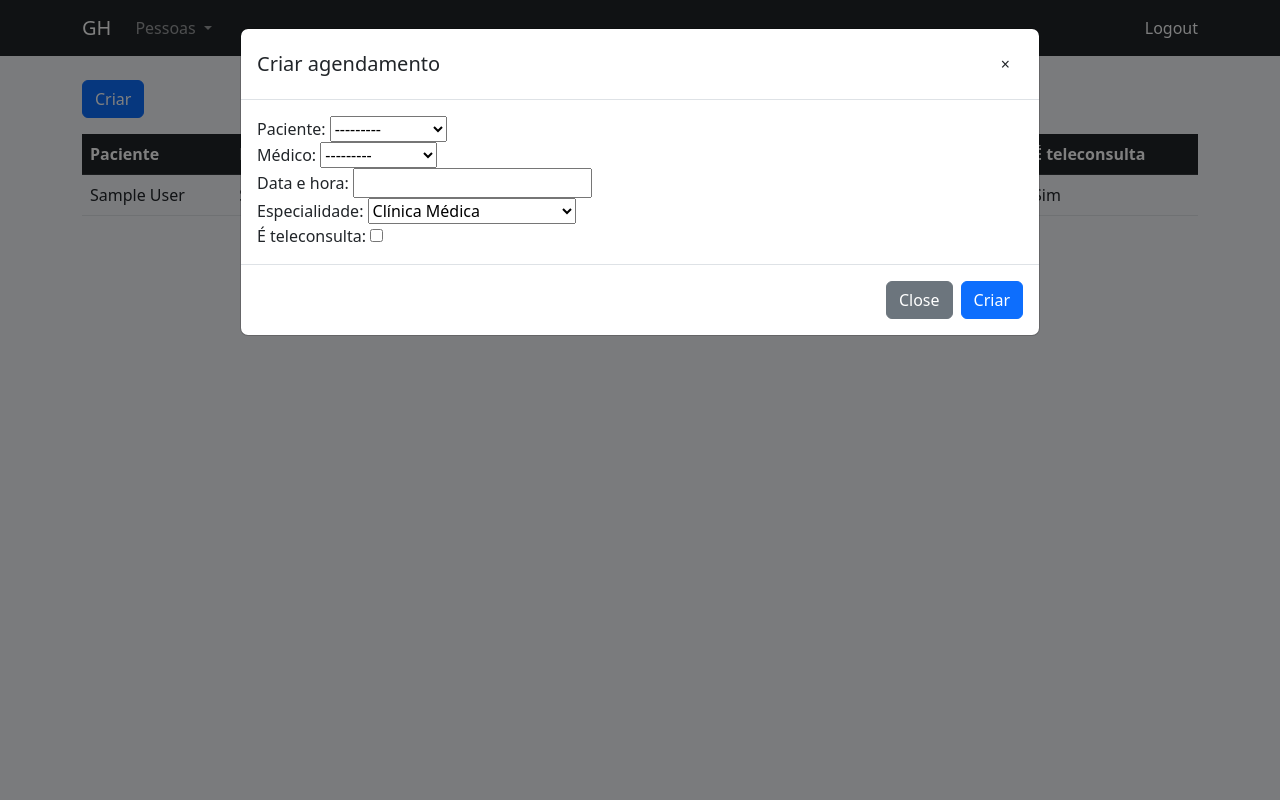
After one commit to LeoEdenir/projeto-poo2, a Django app: page /agenda/ in a window 1280 px wide, after a click on "Criar". The commit adds this page. Run offline with Django 4.2, Linux system fonts and the light colour scheme; a user stored in the database is signed in; tables that the repository leaves empty hold one stand-in row (values such as "Sample post"); some libraries are stand-ins or nearby versions.

Commit message:
finalizar funcionalidades

```diff
--- a/GH/settings.py
+++ b/GH/settings.py
@@ -37,6 +37,7 @@ INSTALLED_APPS = [
     'django.contrib.sessions',
     'django.contrib.messages',
     'django.contrib.staticfiles',
+    "bootstrap_datepicker_plus",
     'appGH.apps.AppghConfig',
     'appCalendario.apps.AppcalendarioConfig',
 ]
--- a/GH/urls.py
+++ b/GH/urls.py
@@ -4,5 +4,5 @@ from django.urls import path, include
 urlpatterns = [
     path('admin/', admin.site.urls),
     path('', include('appGH.urls')),
-    # path('agenda/', include('appCalendario.urls')),
+    path('agenda/', include('appCalendario.urls')),
 ]
--- /dev/null
+++ b/appCalendario/forms.py
@@ -0,0 +1,16 @@
+from bootstrap_datepicker_plus.widgets import DateTimePickerInput
+from django import forms
+
+from appCalendario.models import Agendamento
+
+
+class AgendamentoForm(forms.ModelForm):
+    especialidade = forms.ChoiceField(choices=Agendamento.ESPECIALIDADES, required=True)
+
+    class Meta:
+        model = Agendamento
+        fields = "__all__"
+
+        widgets = {
+            "data_hora": DateTimePickerInput(options={"format": "HH:mm:ss DD/MM/YYYY"}),
+        }
--- a/appCalendario/models.py
+++ b/appCalendario/models.py
@@ -21,7 +21,7 @@ class Agendamento(models.Model):
         ("CP", "Clínica Pediátrica"),
     ]
 
-    especialidade = models.CharField(verbose_name="Especialidade", max_length=3)
+    especialidade = models.CharField(verbose_name="Especialidade", choices=ESPECIALIDADES, max_length=3)
     teleconsulta = models.BooleanField(verbose_name="É teleconsulta?", default=False)
 
     class Meta:
--- /dev/null
+++ b/appCalendario/templates/agenda.html
@@ -0,0 +1,125 @@
+{% extends 'base.html' %}
+{% load static %}
+
+{% block content %}
+
+    {{ form_agendamento.media }}
+
+    <script>
+        $(document).ready(function ($) {
+            $(".table-row").click(function () {
+                console.log("teste")
+                window.document.location = $(this).data("href");
+            });
+        });
+    </script>
+
+    {#    <form method="get" action=".">#}
+    {#        <label class="form-label" for="buscar">Buscar</label>#}
+    {#        <div class="input-group mb-5">#}
+    {#            <input type="search" name="buscar" id="buscar" class="form-control" value="{{ request.GET.buscar }}" autofocus>#}
+    {#            <div class="input-group-append">#}
+    {#                <button class="btn btn-success" type="submit">Buscar</button>#}
+    {#            </div>#}
+    {#        </div>#}
+    {#    </form>#}
+
+    <!-- Button trigger modal -->
+    <button type="button" class="btn btn-primary mb-3" data-toggle="modal" data-target="#exampleModal">Criar</button>
+
+    {% if updated %}
+        <div class="alert alert-success" role="alert">
+            Atualizado criado com sucesso
+        </div>
+    {% endif %}
+
+    <!-- Create Modal -->
+    <div class="modal fade show" id="exampleModal" tabindex="-1" role="dialog" aria-labelledby="exampleModalLabel"
+         aria-hidden="true">
+        <div class="modal-dialog modal-lg" id="myModal" role="document">
+            <div class="modal-content">
+                <form method="post" action="{% url 'criar_agendamento' %}">
+                    {% csrf_token %}
+                    <div class="modal-header">
+                        <h5 class="modal-title" id="exampleModalLabel">Criar agendamento</h5>
+                        <button type="button" class="btn close" data-dismiss="modal" aria-label="Close">
+                            <span aria-hidden="true">&times;</span>
+                        </button>
+                    </div>
+                    <div class="modal-body">
+
+                        <div class="form-group">
+                            {{ form_agendamento.paciente_id.errors }}
+                            <label>Paciente: </label>
+                            {{ form_agendamento.paciente_id }}
+                        </div>
+
+                        <div class="form-group">
+                            {{ form_agendamento.medico_id.errors }}
+                            <label>Médico: </label>
+                            {{ form_agendamento.medico_id }}
+                        </div>
+
+                        {% if user.tipo_usuario == 'admin' %}
+                            <div class="form-group">
+                                {{ form_agendamento.secretario_id.errors }}
+                                <label>Secretário: </label>
+                                {{ form_agendamento.secretario_id }}
+                            </div>
+                        {% endif %}
+
+                        <div class="form-group">
+                            {{ form_agendamento.data_hora.errors }}
+                            <label>Data e hora: </label>
+                            {{ form_agendamento.data_hora }}
+                        </div>
+
+                        <div class="form-group">
+                            {{ form_agendamento.especialidade.errors }}
+                            <label>Especialidade: </label>
+                            {{ form_agendamento.especialidade }}
+                        </div>
+
+                        <div class="form-group">
+                            {{ form_agendamento.teleconsulta.errors }}
+                            <label>É teleconsulta: </label>
+                            {{ form_agendamento.teleconsulta }}
+                        </div>
+
+                    </div>
+                    <div class="modal-footer">
+                        <button type="button" class="btn btn-secondary" data-dismiss="modal">Close</button>
+                        <button type="submit" name="form-agendamento" class="btn btn-primary">Criar</button>
+                    </div>
+                </form>
+            </div>
+        </div>
+    </div>
+
+    <table class="table table-hover">
+        <thead class="thead-dark">
+        <tr class="table-dark">
+            <th>Paciente</th>
+            <th>Médico</th>
+            <th>Secretário</th>
+            <th>Data e hora</th>
+            <th>Especialidade</th>
+            <th>É teleconsulta</th>
+        </tr>
+        </thead>
+        <tbody>
+        {% if meetings %}
+            {% for meeting in meetings %}
+                <tr class='clickable-row table-row' data-href="{% url 'agendamento' meeting.id %}?edit=False" style="cursor:pointer">
+                    <td>{{ meeting.paciente_id }}</td>
+                    <td>{{ meeting.medico_id }}</td>
+                    <td>{{ meeting.secretario_id }}</td>
+                    <td>{{ meeting.data_hora }}</td>
+                    <td>{{ meeting.get_especialidade_display }}</td>
+                    <td>{% if meeting.teleconsulta %}Sim{% else %}Não{% endif %}</td>
+                </tr>
+            {% endfor %}
+        {% endif %}
+        </tbody>
+    </table>
+{% endblock %}
--- a/appCalendario/urls.py
+++ b/appCalendario/urls.py
@@ -0,0 +1,9 @@
+from django.urls import path
+
+from . import views
+
+urlpatterns = [
+    path('', views.agenda, name='agenda'),
+    path('criar_agendamento/', views.criar_agendamento, name='criar_agendamento'),
+    path('agendamento/<int:agendamento_id>/', views.pegar_agendamento, name='agendamento'),
+]
--- a/appCalendario/views.py
+++ b/appCalendario/views.py
@@ -1,3 +1,63 @@
-from django.shortcuts import render
+from django.shortcuts import render, redirect
 
-# Create your views here.
+from appCalendario.forms import AgendamentoForm
+from appCalendario.models import Agendamento
+from appGH.utils import redirect_if_not_logged_in
+
+
+def agenda(request):
+    redirect_if_not_logged_in(request)
+
+    meetings = Agendamento.objects.all()
+
+    if request.user.tipo_usuario == "paciente":
+        meetings = meetings.filter(paciente_id__usuario_id=request.user)
+
+    context = {
+        "meetings": meetings,
+        "form_agendamento": AgendamentoForm()
+    }
+    return render(request, 'agenda.html', context)
+
+
+def criar_agendamento(request):
+    redirect_if_not_logged_in(request)
+    context = {"created": False}
+    if request.method == 'POST' and request.user.tipo_usuario in ("admin", "secretary"):
+
+        initial = {}
+        if request.user.tipo_usuario == "secretary":
+            initial['secretario_id'] = request.user.secretary
+
+        form = AgendamentoForm(request.POST, initial=initial)
+        if form.is_valid():
+            form.save()
+            context["created"] = True
+        else:
+            context["form_agendamento"] = form
+
+    meetings = Agendamento.objects.all()
+    context["meetings"] = meetings
+
+    return render(request, 'agenda.html', context)
+
+
+def pegar_agendamento(request, agendamento_id):
+    redirect_if_not_logged_in(request)
+
+    agendamento = Agendamento.objects.get(id=agendamento_id)
+    context = {"updated": False, "agendamento": agendamento}
+
+    if request.method == 'POST' and request.user.tipo_usuario in ("admin", "secretary"):
+        form = AgendamentoForm(request.POST, instance=agendamento)
+        if form.is_valid():
+            form.save()
+            context["updated"] = True
+        else:
+            context["form_agendamento"] = form
+
+    elif request.method == 'GET' and request.user.tipo_usuario in ("admin", "secretary"):
+        form = AgendamentoForm(instance=agendamento)
+        context["form_agendamento"] = form
+
+    return render(request, 'agendamento.html', context)
--- a/appGH/models.py
+++ b/appGH/models.py
@@ -71,7 +71,7 @@ class Medico(models.Model):
         verbose_name_plural = "Médicos"
 
     def __str__(self):
-        return f"Médico - {self.usuario_id.get_full_name()}"
+        return self.usuario_id.get_full_name() if self.usuario_id.get_full_name() else "Sem nome cadastrado"
 
 
 class Secretario(models.Model):
@@ -84,7 +84,7 @@ class Secretario(models.Model):
         verbose_name_plural = "Secretários"
 
     def __str__(self):
-        return f"Secretário - {self.usuario_id.get_full_name()}"
+        return self.usuario_id.get_full_name() if self.usuario_id.get_full_name() else "Sem nome cadastrado"
 
 
 class Paciente(models.Model):
@@ -118,4 +118,4 @@ class Paciente(models.Model):
         verbose_name_plural = "Pacientes"
 
     def __str__(self):
-        return f"Paciente - {self.usuario_id.get_full_name()}"
+        return self.usuario_id.get_full_name() if self.usuario_id.get_full_name() else "Sem nome cadastrado"
--- a/appGH/templates/index.html
+++ b/appGH/templates/index.html
@@ -6,7 +6,7 @@
 
     <div class='row text-center mt-5'>
         <div class='col-6 col-lg-2 col-md-3'>
-            <a class='dash-link' href=''>
+            <a class='dash-link' href='{% url "agenda" %}'>
                 <img
                         class='img-fluid'
                         height='150'
--- a/appGH/templates/medicos.html
+++ b/appGH/templates/medicos.html
@@ -24,7 +24,7 @@
         {% else %}
 
             {% for medico in medicos %}
-                <div class="col col-md-4">
+                <div class="col col-md-4 mb-3">
                     <a href="{% url 'medico' medico_id=medico.id %}" class="dash-link">
                         <div class="card">
                             <div class="row g-0">
@@ -37,7 +37,7 @@
                                             {% if medico.usuario_id.get_full_name %}
                                                 {{ medico.usuario_id.get_full_name }}
                                             {% else %}
-                                                Sem nome
+                                                Sem nome cadastrado
                                             {% endif %}
                                         </h5>
                                         <p class="card-text">
--- a/appGH/templates/pacientes.html
+++ b/appGH/templates/pacientes.html
@@ -24,7 +24,7 @@
         {% else %}
 
             {% for paciente in pacientes %}
-                <div class="col col-md-4">
+                <div class="col col-md-4 mb-3">
                     <a href="{% url 'prontuario' paciente_id=paciente.id %}" class="dash-link">
                         <div class="card">
                             <div class="row g-0">
@@ -37,7 +37,7 @@
                                             {% if paciente.usuario_id.get_full_name %}
                                                 {{ paciente.usuario_id.get_full_name }}
                                             {% else %}
-                                                Sem nome
+                                                Sem nome cadastrado
                                             {% endif %}
                                         </h5>
                                         <p class="card-text">
--- a/appGH/templates/secretarios.html
+++ b/appGH/templates/secretarios.html
@@ -24,7 +24,7 @@
         {% else %}
 
             {% for secretario in secretarios %}
-                <div class="col col-md-4">
+                <div class="col col-md-4 mb-3">
                     <a href="{% url 'secretario' secretario_id=secretario.id %}" class="dash-link">
                         <div class="card">
                             <div class="row g-0">
@@ -37,7 +37,7 @@
                                             {% if secretario.usuario_id.get_full_name %}
                                                 {{ secretario.usuario_id.get_full_name }}
                                             {% else %}
-                                                Sem nome
+                                                Sem nome cadastrado
                                             {% endif %}
                                         </h5>
                                         <p class="card-text">
--- a/appGH/urls.py
+++ b/appGH/urls.py
@@ -1,21 +1,19 @@
 from django.urls import path
 
 from . import views
-from .views import logar_usuario, cadastrar_usuario, deslogar_usuario, prontuario, pacientes, medicos, secretarios, \
-    medico, secretario
 
 urlpatterns = [
     path('', views.index, name='index'),
-    path('login/', logar_usuario, name="logar_usuario"),
-    path('cadastro/', cadastrar_usuario, name="cadastrar_usuario"),
-    path('logout/', deslogar_usuario, name="deslogar_usuario"),
+    path('login/', views.logar_usuario, name="logar_usuario"),
+    path('cadastro/', views.cadastrar_usuario, name="cadastrar_usuario"),
+    path('logout/', views.deslogar_usuario, name="deslogar_usuario"),
 
-    path('pacientes/', pacientes, name="pacientes"),
-    path('pacientes/<int:paciente_id>/', prontuario, name="prontuario"),
+    path('pacientes/', views.pacientes, name="pacientes"),
+    path('pacientes/<int:paciente_id>/', views.prontuario, name="prontuario"),
 
-    path('medicos/', medicos, name="medicos"),
-    path('medicos/<int:medico_id>/', medico, name="medico"),
+    path('medicos/', views.medicos, name="medicos"),
+    path('medicos/<int:medico_id>/', views.medico, name="medico"),
 
-    path('secretarios/', secretarios, name="secretarios"),
-    path('secretarios/<int:secretario_id>/', secretario, name="secretario"),
+    path('secretarios/', views.secretarios, name="secretarios"),
+    path('secretarios/<int:secretario_id>/', views.secretario, name="secretario"),
 ]
--- a/templates/base.html
+++ b/templates/base.html
@@ -7,6 +7,9 @@
 
     <link rel="shortcut icon" type="image/png" href="{% static 'images/patients-icon.png' %}"/>
     <link href="https://cdn.jsdelivr.net/npm/bootstrap@5.2.0/dist/css/bootstrap.min.css" rel="stylesheet" integrity="sha384-gH2yIJqKdNHPEq0n4Mqa/HGKIhSkIHeL5AyhkYV8i59U5AR6csBvApHHNl/vI1Bx" crossorigin="anonymous">
+    <script src="https://code.jquery.com/jquery-3.2.1.slim.min.js" integrity="sha384-KJ3o2DKtIkvYIK3UENzmM7KCkRr/rE9/Qpg6aAZGJwFDMVNA/GpGFF93hXpG5KkN" crossorigin="anonymous"></script>
+    <script src="https://cdnjs.cloudflare.com/ajax/libs/popper.js/1.12.3/umd/popper.min.js" integrity="sha384-vFJXuSJphROIrBnz7yo7oB41mKfc8JzQZiCq4NCceLEaO4IHwicKwpJf9c9IpFgh" crossorigin="anonymous"></script>
+    <script src="https://maxcdn.bootstrapcdn.com/bootstrap/4.0.0-beta.2/js/bootstrap.min.js" integrity="sha384-alpBpkh1PFOepccYVYDB4do5UnbKysX5WZXm3XxPqe5iKTfUKjNkCk9SaVuEZflJ" crossorigin="anonymous"></script>
     <link rel="stylesheet" href="{% static 'css/base.css' %}">
 </head>
 <body>
```
Also changed, not shown: appCalendario/templates/agendamento.html (added, +100 -0 lines), appCalendario/migrations/0002_alter_agendamento_especialidade.py (added).
